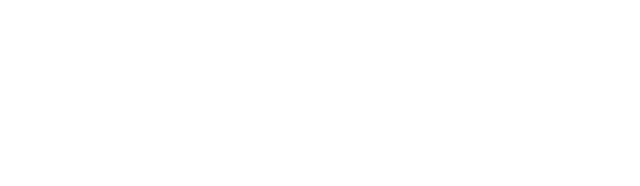
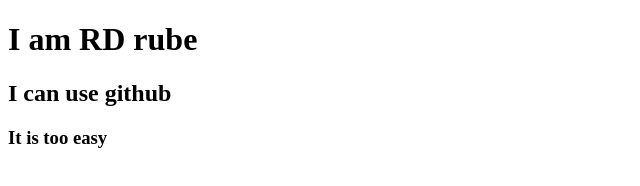
Before and after one commit to rdrubel/rd-repo, a plain HTML site: page index.html in a window 1280 px wide. Shown: the whole page, without its empty margins (0-640 px from the left). Drawn offline with Linux system fonts and the light colour scheme.

Commit message:
headline

```diff
--- a/index.html
+++ b/index.html
@@ -7,6 +7,8 @@
     <title>rd-repo</title>
 </head>
 <body>
+    <h1>I am RD rube</h1>
+    <h2>I can use github</h2>
+    <h3>It is too easy</h3>
 
 </body>
-</html>
```
